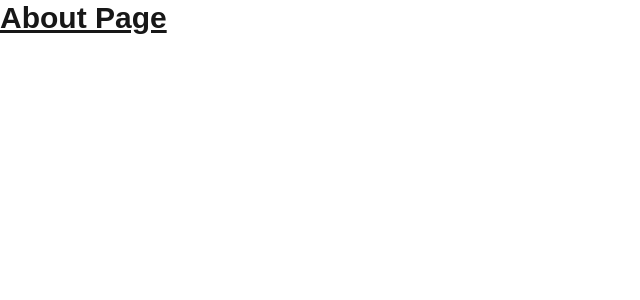
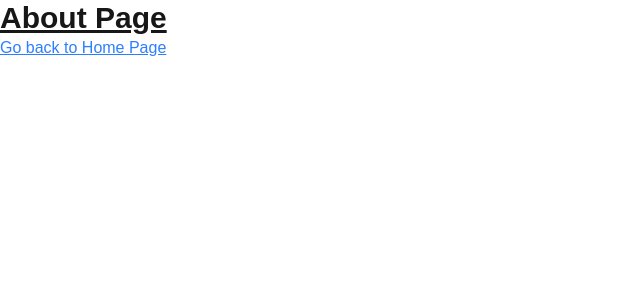
Before and after one commit to schafeld/next-demo, a Next.js app in the folder next-demo-app/: page /about in a window 1280 px wide. Shown: the top 300 px of the page, without its empty margins (0-640 px from the left). Built offline with nearby package versions, Linux system fonts and the light colour scheme.

Commit message:
add About page

```diff
--- a/next-demo-app/app/about/page.js
+++ b/next-demo-app/app/about/page.js
@@ -1,7 +1,12 @@
+import Link from "next/link";
+
 export default function About() {
   return (
     <main>
       <h1 className="text-3xl font-bold underline">About Page</h1>
+      <Link href="/" className="text-blue-500 underline">
+        Go back to Home Page
+      </Link>
     </main>
   );
 }
--- a/next-demo-app/app/page.tsx
+++ b/next-demo-app/app/page.tsx
@@ -1,9 +1,13 @@
 import Image from "next/image";
+import Link from "next/link";
 
 export default function Home() {
   return (
     <main>
       <h1 className="text-3xl font-bold underline">Hello world!</h1>
+      <Link href="/about" className="text-blue-500 underline">
+        Go to About Page
+      </Link>
     </main>
   );
 }
```
